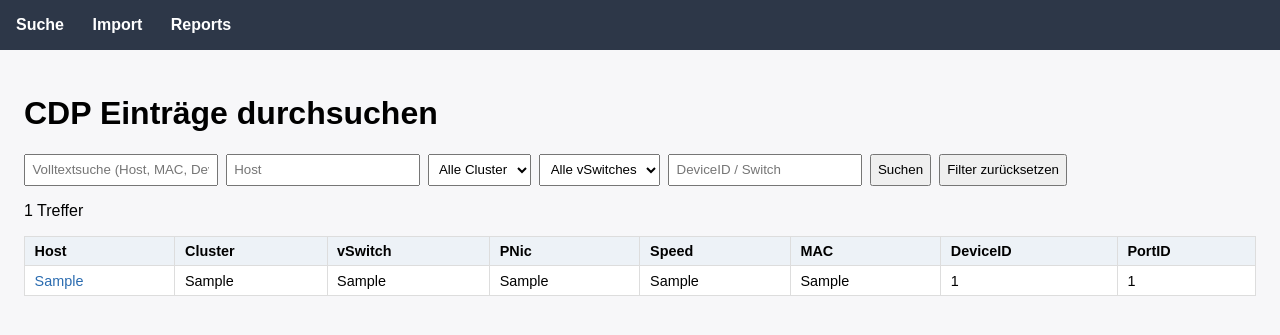
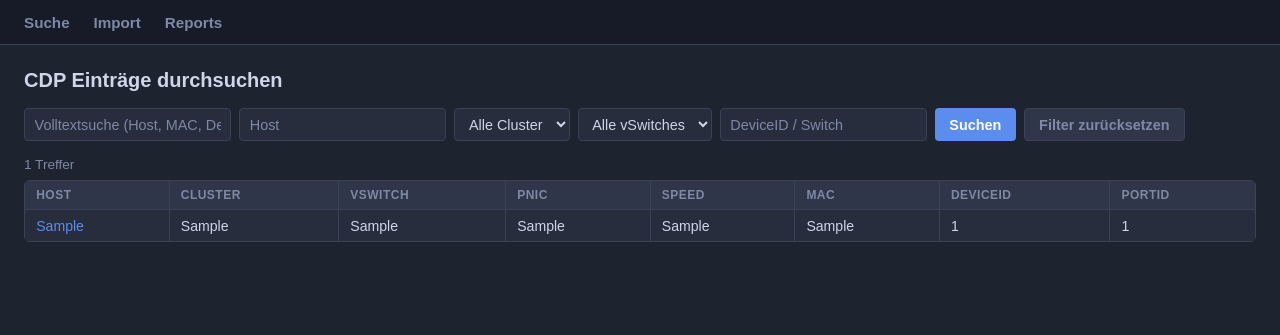
Before and after one commit to kotbox0815/claude_code, a FastAPI app: page / in a window 1280 px wide. Shown: the top 335 px of the page. Run offline with FastAPI, Linux system fonts and the light colour scheme; tables that the repository leaves empty hold one stand-in row (values such as "Sample post").

Commit message:
Apply dark theme to web frontend
Co-Authored-By: Claude Sonnet 4.6 <noreply@anthropic.com>
Claude-Session: https://claude.ai/code/session_01AzzH56SYYprPhLiz5uiYfZ

```diff
--- a/static/style.css
+++ b/static/style.css
@@ -1,23 +1,53 @@
+:root {
+  --bg:        #1e2330;
+  --surface:   #272d3d;
+  --surface2:  #2f3649;
+  --border:    #3a4256;
+  --text:      #d0d6e8;
+  --text-muted:#7d89a6;
+  --accent:    #5b8dee;
+  --accent-dim:#3a5fa8;
+  --nav-bg:    #161b27;
+}
+
+*, *::before, *::after { box-sizing: border-box; }
+
 body {
   font-family: sans-serif;
   margin: 0;
-  background: #f7f7f9;
+  background: var(--bg);
+  color: var(--text);
 }
 
 .navbar {
-  background: #2d3748;
-  padding: 1rem;
+  background: var(--nav-bg);
+  padding: 0.85rem 1.5rem;
+  display: flex;
+  gap: 1.5rem;
+  align-items: center;
+  border-bottom: 1px solid var(--border);
 }
 
 .navbar a {
-  color: white;
-  margin-right: 1.5rem;
+  color: var(--text-muted);
   text-decoration: none;
-  font-weight: bold;
+  font-weight: 600;
+  font-size: 0.95rem;
+  transition: color 0.15s;
+}
+
+.navbar a:hover {
+  color: var(--text);
 }
 
 main {
   padding: 1.5rem;
+}
+
+h1 {
+  font-size: 1.25rem;
+  margin: 0 0 1rem;
+  color: var(--text);
 }
 
 .filters {
@@ -29,27 +59,115 @@ main {
 
 .filters input,
 .filters select {
-  padding: 0.4rem;
+  padding: 0.4rem 0.6rem;
+  background: var(--surface);
+  border: 1px solid var(--border);
+  color: var(--text);
+  border-radius: 4px;
+  font-size: 0.9rem;
+}
+
+.filters input::placeholder {
+  color: var(--text-muted);
+}
+
+.filters input:focus,
+.filters select:focus {
+  outline: none;
+  border-color: var(--accent);
+}
+
+.filters select option {
+  background: var(--surface2);
+}
+
+button {
+  padding: 0.4rem 0.9rem;
+  border: none;
+  border-radius: 4px;
+  cursor: pointer;
+  font-size: 0.9rem;
+  font-weight: 600;
+  transition: background 0.15s;
+}
+
+#search-btn {
+  background: var(--accent);
+  color: #fff;
+}
+
+#search-btn:hover {
+  background: var(--accent-dim);
+}
+
+#reset-btn {
+  background: var(--surface2);
+  color: var(--text-muted);
+  border: 1px solid var(--border);
+}
+
+#reset-btn:hover {
+  color: var(--text);
+  border-color: var(--text-muted);
+}
+
+#result-count {
+  font-size: 0.85rem;
+  color: var(--text-muted);
+  margin-bottom: 0.5rem;
 }
 
 table {
   border-collapse: collapse;
   width: 100%;
-  background: white;
+  background: var(--surface);
+  border-radius: 6px;
+  overflow: hidden;
+  font-size: 0.88rem;
 }
 
 th, td {
-  border: 1px solid #ddd;
-  padding: 0.4rem 0.6rem;
+  border: 1px solid var(--border);
+  padding: 0.45rem 0.7rem;
   text-align: left;
-  font-size: 0.9rem;
 }
 
 th {
-  background: #edf2f7;
+  background: var(--surface2);
+  color: var(--text-muted);
+  font-weight: 600;
+  text-transform: uppercase;
+  font-size: 0.75rem;
+  letter-spacing: 0.04em;
+}
+
+tr:hover td {
+  background: var(--surface2);
 }
 
 .host-link {
   cursor: pointer;
-  color: #2b6cb0;
+  color: var(--accent);
 }
+
+.host-link:hover {
+  text-decoration: underline;
+}
+
+/* Upload / Reports pages */
+form {
+  display: flex;
+  gap: 0.5rem;
+  align-items: center;
+  flex-wrap: wrap;
+  margin-bottom: 1rem;
+}
+
+input[type="file"] {
+  color: var(--text);
+}
+
+#upload-result {
+  color: var(--text-muted);
+  font-size: 0.9rem;
+}
```
